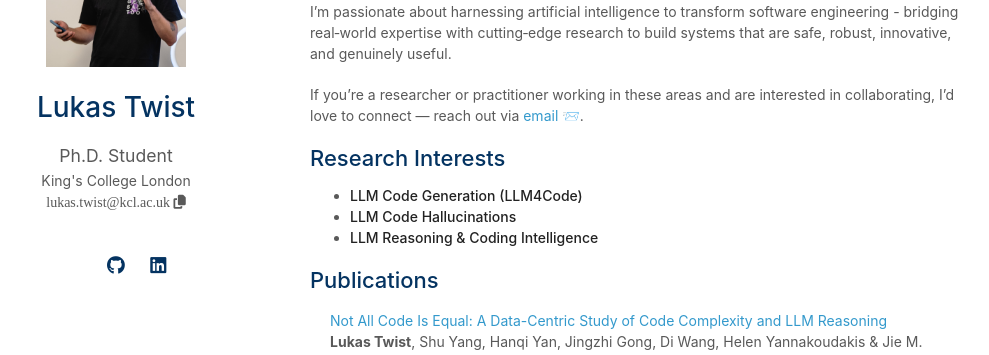
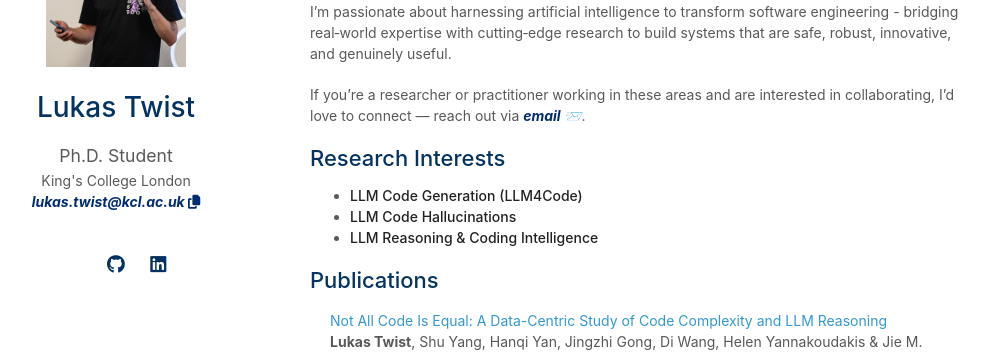
Before and after one commit to itsluketwist/itsluketwist.github.io, a Jekyll site: the page built from index.md, in a window 1280 px wide. Shown: the part 237-592 px from the top of the page, without its empty margins (160-1149 px from the left). Built offline with Jekyll 4.4.1, drawn with Linux system fonts in a browser that asks for light colours; a style sheet for code colours, icons or effects is not loaded; our own code applies the rules of GitHub Pages for plain Markdown files.

Commit message:
Fix copy links.

```diff
--- a/_layouts/homepage.html
+++ b/_layouts/homepage.html
@@ -58,9 +58,7 @@
 
         {% if site.email %}
         <email>
-          <span id="email">{{ site.email }}</span>
-          <i class="fas fa-copy" id="copy-btn" style="cursor: pointer;" title="Copy email"
-           onclick="copyToClipboard(document.getElementById('email').textContent, this)"></i>
+          <span class="copy-email">{{ site.email }} <i class="fas fa-copy" title="Copy email"></i></span>
         </email>
         {% endif %}
 
--- a/_sass/minimal-light-no-dark-mode.scss
+++ b/_sass/minimal-light-no-dark-mode.scss
@@ -84,7 +84,6 @@
 
 email {
     font-size: 14px;
-    font-family: "Ubuntu Mono";
 }
 
 .icon-button i{
--- a/_sass/minimal-light.scss
+++ b/_sass/minimal-light.scss
@@ -106,7 +106,6 @@
 
 email {
     font-size: 14px;
-    font-family: "Ubuntu Mono";
 }
 
 .icon-button i{
--- a/assets/js/clipboard.js
+++ b/assets/js/clipboard.js
@@ -1,9 +1,21 @@
-// shared clipboard utility - copies text and shows a "Copied!" tooltip near the clicked element
+// email clipboard utility - copies the email address and shows a "Copied!" tooltip
+
+const EMAIL = "lukas.twist@kcl.ac.uk";
 
 // inject tooltip styles once when the script loads
 (function () {
   const style = document.createElement("style");
   style.textContent = `
+    .copy-email {
+      color: var(--global-theme-color);
+      cursor: pointer;
+      text-decoration: none;
+      font-weight: bold;
+      font-style: italic;
+    }
+    .copy-email:hover {
+      color: var(--global-hover-color);
+    }
     .copy-tooltip {
       position: fixed;
       background: #333;
@@ -23,8 +35,8 @@
   document.head.appendChild(style);
 })();
 
-function copyToClipboard(text, element) {
-  navigator.clipboard.writeText(text).then(function () {
+function copyEmail(element) {
+  navigator.clipboard.writeText(EMAIL).then(function () {
     // create and position the tooltip near the clicked element
     const tooltip = document.createElement("div");
     tooltip.className = "copy-tooltip";
@@ -45,3 +57,12 @@ function copyToClipboard(text, element) {
     }, 1400);
   });
 }
+
+// attach click handlers to all elements with the "copy-email" class
+document.addEventListener("DOMContentLoaded", function () {
+  document.querySelectorAll(".copy-email").forEach(function (el) {
+    el.addEventListener("click", function () {
+      copyEmail(el);
+    });
+  });
+});
--- a/index.md
+++ b/index.md
@@ -13,7 +13,7 @@ I’m passionate about harnessing artificial intelligence to transform software
 bridging real‑world expertise with cutting‑edge research to build systems that are safe,
 robust, innovative, and genuinely useful.
 
-If you’re a researcher or practitioner working in these areas and are interested in collaborating, I’d love to connect — reach out via <a href="#" onclick="copyToClipboard(‘lukas.twist@kcl.ac.uk’, this); return false;">email 📨</a>.
+If you’re a researcher or practitioner working in these areas and are interested in collaborating, I’d love to connect — reach out via <span class="copy-email">email 📨</span>.
 
 ## Research Interests
 
```
